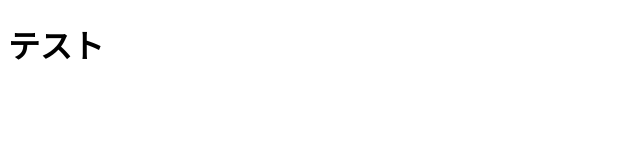
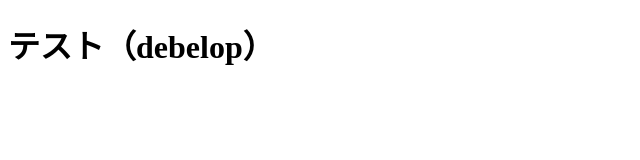
Before and after one commit to WTomoharu/falling-block-puzzle, a plain HTML site: page index.html in a window 1280 px wide. Shown: the whole page, without its empty margins (0-640 px from the left). Drawn offline with Linux system fonts and the light colour scheme.

Commit message:
ブランチ作成のテストコミット

```diff
--- a/index.html
+++ b/index.html
@@ -7,6 +7,6 @@
     <script src="app.js"></script>
 </head>
 <body>
-    <h1>テスト</h1>
+    <h1>テスト（debelop）</h1>
 </body>
 </html>
```
